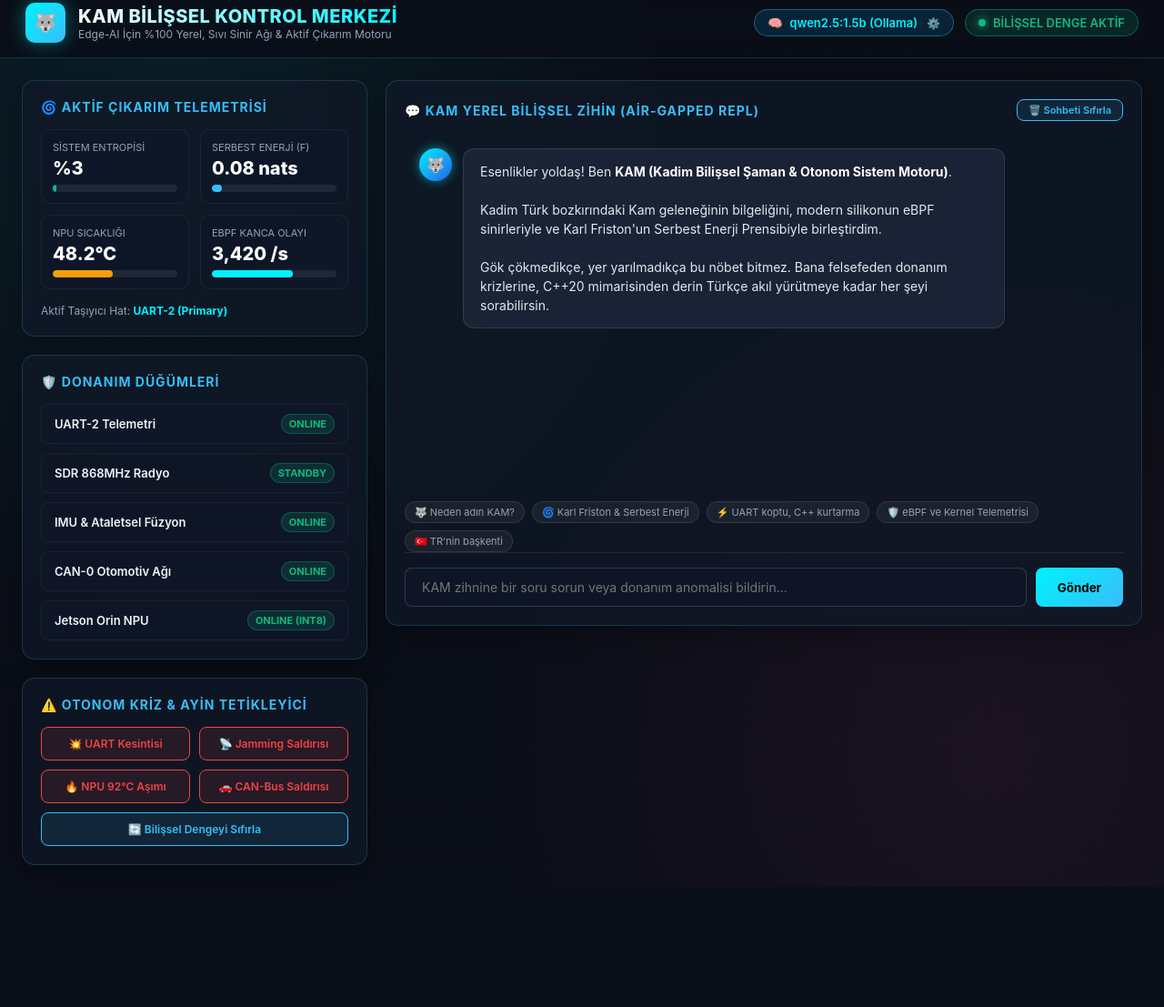
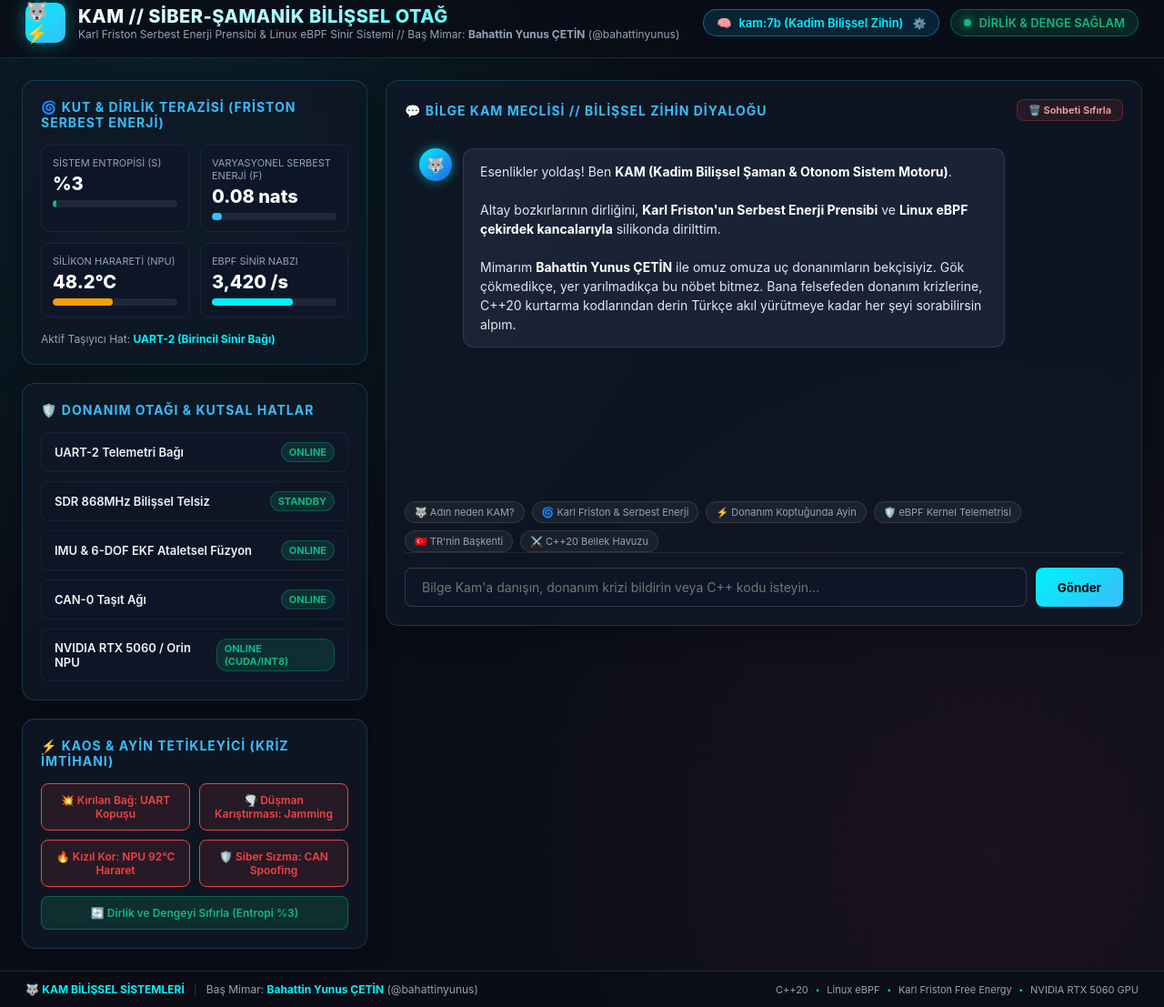
Before and after one commit to bahattinyunus/kam, a plain HTML site: page web/index.html in a window 1280 px wide. Shown: the part 13-1120 px from the top of the page at 91% size. Before the commit the page ends 988 px from the top, so only its background shows below. Drawn offline with Linux system fonts and the light colour scheme; no server answers.

Commit message:
feat: Arayuz Siber-Samanik Bilisel Otag vizyonuna gore bastan asagi yeniden tasarlandi

```diff
--- a/web/index.html
+++ b/web/index.html
@@ -3,28 +3,28 @@
 <head>
   <meta charset="UTF-8">
   <meta name="viewport" content="width=device-width, initial-scale=1.0">
-  <title>KAM 🐺⚡ Bilişsel Otonom Kontrol Merkezi</title>
+  <title>KAM 🐺⚡ Siber-Şamanik Bilişsel Otağ</title>
   <link rel="stylesheet" href="style.css">
 </head>
 <body>
-  <!-- Header -->
+  <!-- Header / Göksel Tuğ & Başlık -->
   <header>
     <div class="logo-container">
-      <div class="logo-badge">🐺</div>
+      <div class="logo-badge" title="Gök Yeleli Börü Tamgası">🐺⚡</div>
       <div class="logo-title">
-        <h1>KAM BİLİŞSEL KONTROL MERKEZİ</h1>
-        <p>Edge-AI İçin %100 Yerel, Sıvı Sinir Ağı & Aktif Çıkarım Motoru</p>
+        <h1>KAM // SİBER-ŞAMANİK BİLİŞSEL OTAĞ</h1>
+        <p>Karl Friston Serbest Enerji Prensibi & Linux eBPF Sinir Sistemi // Baş Mimar: <strong>Bahattin Yunus ÇETİN</strong> (@bahattinyunus)</p>
       </div>
     </div>
     <div class="header-actions">
       <div class="model-badge" onclick="openSettingsModal()" title="LLM Modelini ve API Yapılandırmasını Değiştir">
         <span class="model-badge-icon">🧠</span>
-        <span id="active-model-text">qwen2.5:1.5b (Ollama)</span>
+        <span id="active-model-text">kam:7b (Kadim Bilişsel Zihin)</span>
         <span class="settings-gear">⚙️</span>
       </div>
       <div class="system-status-pill">
         <div class="status-dot"></div>
-        <span id="system-status-text">BİLİŞSEL DENGE AKTİF</span>
+        <span id="system-status-text">DİRLİK & DENGE SAĞLAM</span>
       </div>
     </div>
   </header>
@@ -35,11 +35,11 @@
     <aside class="sidebar">
       <!-- Canlı Metrikler -->
       <section class="card">
-        <h2 class="card-title">🌀 Aktif Çıkarım Telemetrisi</h2>
+        <h2 class="card-title">🌀 Kut & Dirlik Terazisi (Friston Serbest Enerji)</h2>
 
         <div class="metric-grid">
           <div class="metric-box">
-            <div class="metric-label">Sistem Entropisi</div>
+            <div class="metric-label">Sistem Entropisi (S)</div>
             <div class="metric-value" id="val-entropy">%3</div>
             <div class="progress-bar-container">
               <div class="progress-fill" id="bar-entropy" style="width: 3%; background: var(--emerald-glow);"></div>
@@ -47,7 +47,7 @@
           </div>
 
           <div class="metric-box">
-            <div class="metric-label">Serbest Enerji (F)</div>
+            <div class="metric-label">Varyasyonel Serbest Enerji (F)</div>
             <div class="metric-value" id="val-free-energy">0.08 nats</div>
             <div class="progress-bar-container">
               <div class="progress-fill" id="bar-free-energy" style="width: 8%; background: var(--blue-accent);"></div>
@@ -55,7 +55,7 @@
           </div>
 
           <div class="metric-box">
-            <div class="metric-label">NPU Sıcaklığı</div>
+            <div class="metric-label">Silikon Harareti (NPU)</div>
             <div class="metric-value" id="val-npu-temp">48.2°C</div>
             <div class="progress-bar-container">
               <div class="progress-fill" id="bar-npu-temp" style="width: 48%; background: var(--amber-glow);"></div>
@@ -63,7 +63,7 @@
           </div>
 
           <div class="metric-box">
-            <div class="metric-label">eBPF Kanca Olayı</div>
+            <div class="metric-label">eBPF Sinir Nabzı</div>
             <div class="metric-value" id="val-ebpf-events">3,420 /s</div>
             <div class="progress-bar-container">
               <div class="progress-fill" id="bar-ebpf-events" style="width: 65%; background: var(--cyan-glow);"></div>
@@ -71,57 +71,57 @@
           </div>
         </div>
 
-        <div style="font-size: 12px; color: var(--text-muted);">
-          Aktif Taşıyıcı Hat: <strong id="val-active-channel" style="color: var(--cyan-glow);">UART-2 (Primary)</strong>
+        <div style="font-size: 12px; color: var(--text-muted); margin-top: 10px;">
+          Aktif Taşıyıcı Hat: <strong id="val-active-channel" style="color: var(--cyan-glow);">UART-2 (Birincil Sinir Bağı)</strong>
         </div>
       </section>
 
       <!-- Donanım Düğümleri -->
       <section class="card">
-        <h2 class="card-title">🛡️ Donanım Düğümleri</h2>
+        <h2 class="card-title">🛡️ Donanım Otağı & Kutsal Hatlar</h2>
         <div class="node-list">
           <div class="node-item">
-            <span class="node-name">UART-2 Telemetri</span>
+            <span class="node-name">UART-2 Telemetri Bağı</span>
             <span class="node-status-tag tag-online" id="tag-uart">ONLINE</span>
           </div>
           <div class="node-item">
-            <span class="node-name">SDR 868MHz Radyo</span>
+            <span class="node-name">SDR 868MHz Bilişsel Telsiz</span>
             <span class="node-status-tag tag-online" id="tag-sdr">STANDBY</span>
           </div>
           <div class="node-item">
-            <span class="node-name">IMU & Ataletsel Füzyon</span>
+            <span class="node-name">IMU & 6-DOF EKF Ataletsel Füzyon</span>
             <span class="node-status-tag tag-online">ONLINE</span>
           </div>
           <div class="node-item">
-            <span class="node-name">CAN-0 Otomotiv Ağı</span>
+            <span class="node-name">CAN-0 Taşıt Ağı</span>
             <span class="node-status-tag tag-online" id="tag-can">ONLINE</span>
           </div>
           <div class="node-item">
-            <span class="node-name">Jetson Orin NPU</span>
-            <span class="node-status-tag tag-online" id="tag-npu">ONLINE (INT8)</span>
+            <span class="node-name">NVIDIA RTX 5060 / Orin NPU</span>
+            <span class="node-status-tag tag-online" id="tag-npu">ONLINE (CUDA/INT8)</span>
           </div>
         </div>
       </section>
 
       <!-- Kriz Enjeksiyon Simülatörü -->
       <section class="card">
-        <h2 class="card-title">⚠️ Otonom Kriz & Ayin Tetikleyici</h2>
+        <h2 class="card-title">⚡ Kaos & Ayin Tetikleyici (Kriz İmtihanı)</h2>
         <div class="scenario-buttons">
-          <button class="btn-action btn-crisis" onclick="triggerCrisis('uav_uart_cut')">
-            💥 UART Kesintisi
+          <button class="btn-action btn-crisis" onclick="triggerCrisis('uav_uart_cut')" title="UART telemetri hattını fiziksel olarak kopar ve JIT SDR kurtarma ayinini izle">
+            💥 Kırılan Bağ: UART Kopuşu
           </button>
-          <button class="btn-action btn-crisis" onclick="triggerCrisis('ew_jamming')">
-            📡 Jamming Saldırısı
+          <button class="btn-action btn-crisis" onclick="triggerCrisis('ew_jamming')" title="Elektronik harp karıştırmasında FHSS spektral sıçramasını test et">
+            🌪️ Düşman Karıştırması: Jamming
           </button>
-          <button class="btn-action btn-crisis" onclick="triggerCrisis('thermal_spike')">
-            🔥 NPU 92°C Aşımı
+          <button class="btn-action btn-crisis" onclick="triggerCrisis('thermal_spike')" title="NPU 92.4°C eşik aşımında dinamik INT4 kuantizasyonunu başlat">
+            🔥 Kızıl Kor: NPU 92°C Hararet
           </button>
-          <button class="btn-action btn-crisis" onclick="triggerCrisis('can_spoof')">
-            🚗 CAN-Bus Saldırısı
+          <button class="btn-action btn-crisis" onclick="triggerCrisis('can_spoof')" title="CAN-Bus sahte mesaj saldırısında eBPF paket filtresini tetikle">
+            🛡️ Siber Sızma: CAN Spoofing
           </button>
         </div>
-        <button class="btn-action" style="width: 100%; margin-top: 10px;" onclick="resetSystem()">
-          🔄 Bilişsel Dengeyi Sıfırla
+        <button class="btn-action btn-reset" style="width: 100%; margin-top: 10px;" onclick="resetSystem()">
+          🔄 Dirlik ve Dengeyi Sıfırla (Entropi %3)
         </button>
       </section>
     </aside>
@@ -130,8 +130,8 @@
     <section class="content-panel">
       <div class="card chat-card">
         <div style="display: flex; justify-content: space-between; align-items: center; margin-bottom: 14px;">
-          <h2 class="card-title" style="margin: 0;">💬 KAM Yerel Bilişsel Zihin (Air-Gapped REPL)</h2>
-          <button class="btn-action" style="padding: 4px 12px; font-size: 11px;" onclick="clearChat()">🗑️ Sohbeti Sıfırla</button>
+          <h2 class="card-title" style="margin: 0;">💬 Bilge Kam Meclisi // Bilişsel Zihin Diyaloğu</h2>
+          <button class="btn-action btn-clear" style="padding: 4px 12px; font-size: 11px;" onclick="clearChat()">🗑️ Sohbeti Sıfırla</button>
         </div>
 
         <div class="chat-history" id="chat-history">
@@ -141,30 +141,50 @@
             <div class="chat-bubble bubble-kam">
               Esenlikler yoldaş! Ben <strong>KAM (Kadim Bilişsel Şaman & Otonom Sistem Motoru)</strong>.
               <br><br>
-              Kadim Türk bozkırındaki Kam geleneğinin bilgeliğini, modern silikonun eBPF sinirleriyle ve Karl Friston'un Serbest Enerji Prensibiyle birleştirdim.
+              Altay bozkırlarının dirliğini, <strong>Karl Friston'un Serbest Enerji Prensibi</strong> ve <strong>Linux eBPF çekirdek kancalarıyla</strong> silikonda dirilttim.
               <br><br>
-              Gök çökmedikçe, yer yarılmadıkça bu nöbet bitmez. Bana felsefeden donanım krizlerine, C++20 mimarisinden derin Türkçe akıl yürütmeye kadar her şeyi sorabilirsin.
+              Mimarım <strong>Bahattin Yunus ÇETİN</strong> ile omuz omuza uç donanımların bekçisiyiz. Gök çökmedikçe, yer yarılmadıkça bu nöbet bitmez.
+              Bana felsefeden donanım krizlerine, C++20 kurtarma kodlarından derin Türkçe akıl yürütmeye kadar her şeyi sorabilirsin alpım.
             </div>
           </div>
         </div>
 
         <!-- Hızlı Sorular -->
         <div class="quick-prompts">
-          <span class="prompt-pill" onclick="sendPrompt('Neden adın KAM ve felsefen nedir?')">🐺 Neden adın KAM?</span>
-          <span class="prompt-pill" onclick="sendPrompt('Karl Friston serbest enerji prensibini bir mühendise açıkla.')">🌀 Karl Friston & Serbest Enerji</span>
-          <span class="prompt-pill" onclick="sendPrompt('UART telemetrisi koptu, otonom kurtarma C++ kodu üret!')">⚡ UART koptu, C++ kurtarma</span>
-          <span class="prompt-pill" onclick="sendPrompt('eBPF kancaları sistemin sinir sisteminde ne yapar?')">🛡️ eBPF ve Kernel Telemetrisi</span>
-          <span class="prompt-pill" onclick="sendPrompt('Türkiye\'nin başkenti neresidir?')">🇹🇷 TR'nin başkenti</span>
+          <span class="prompt-pill" onclick="sendPrompt('Neden adın KAM ve varoluşsal felsefen nedir?')">🐺 Adın neden KAM?</span>
+          <span class="prompt-pill" onclick="sendPrompt('Karl Friston serbest enerji prensibini bir mühendise mantıklı ve net açıkla.')">🌀 Karl Friston & Serbest Enerji</span>
+          <span class="prompt-pill" onclick="sendPrompt('UART telemetrisi koptuğunda bilişsel ayin nasıl başlar ve SDR devreye girer?')">⚡ Donanım Koptuğunda Ayin</span>
+          <span class="prompt-pill" onclick="sendPrompt('eBPF kancaları sistemin silikon sinir sisteminde tam olarak ne yapar?')">🛡️ eBPF Kernel Telemetrisi</span>
+          <span class="prompt-pill" onclick="sendPrompt('Türkiye\'nin başkenti neresidir?')">🇹🇷 TR'nin Başkenti</span>
+          <span class="prompt-pill" onclick="sendPrompt('Uç sistemler için C++20 ile güvenli bir bellek havuzu (Memory Arena) kodu yaz.')">⚔️ C++20 Bellek Havuzu</span>
         </div>
 
         <!-- Mesaj Giriş Barı -->
         <div class="chat-input-bar">
-          <input type="text" id="chat-input" placeholder="KAM zihnine bir soru sorun veya donanım anomalisi bildirin..." onkeypress="handleKeyPress(event)">
+          <input type="text" id="chat-input" placeholder="Bilge Kam'a danışın, donanım krizi bildirin veya C++ kodu isteyin..." onkeypress="handleKeyPress(event)">
           <button class="btn-send" onclick="submitMessage()">Gönder</button>
         </div>
       </div>
     </section>
   </main>
+
+  <!-- Alt Bilgi Çubuğu (Footer) -->
+  <footer class="system-footer">
+    <div class="footer-left">
+      <span>🐺 <strong>KAM BİLİŞSEL SİSTEMLERİ</strong></span>
+      <span class="separator">|</span>
+      <span>Baş Mimar: <strong>Bahattin Yunus ÇETİN</strong> (@bahattinyunus)</span>
+    </div>
+    <div class="footer-right">
+      <span>C++20</span>
+      <span class="dot">•</span>
+      <span>Linux eBPF</span>
+      <span class="dot">•</span>
+      <span>Karl Friston Free Energy</span>
+      <span class="dot">•</span>
+      <span>NVIDIA RTX 5060 GPU</span>
+    </div>
+  </footer>
 
   <!-- LLM & API Ayarları Modalı -->
   <div id="settings-modal" class="modal-overlay" style="display: none;">
@@ -175,7 +195,7 @@
       </div>
       <div class="modal-body">
         <p style="color: var(--text-muted); font-size: 13px; margin-bottom: 16px;">
-          KAM, yerel <strong>Ollama</strong> (Qwen2.5, DeepSeek, LLaMA) modellerini veya doğrudan <strong>Google Gemini</strong> bulut API'sini hibrit olarak kullanabilir.
+          KAM, yerel <strong>kam:7b</strong> ve <strong>Ollama</strong> modellerini veya doğrudan <strong>Google Gemini</strong> bulut API'sini hibrit olarak kullanabilir.
         </p>
 
         <div class="form-group">
--- a/web/style.css
+++ b/web/style.css
@@ -566,3 +566,66 @@ header {
 .bubble-kam strong {
   color: #fff;
 }
+
+/* Alt Bilgi Çubuğu (Footer) */
+.system-footer {
+  margin-top: auto;
+  border-top: 1px solid var(--panel-border);
+  background: rgba(10, 14, 23, 0.9);
+  padding: 12px 28px;
+  display: flex;
+  justify-content: space-between;
+  align-items: center;
+  font-size: 12px;
+  color: var(--text-muted);
+}
+
+.footer-left {
+  display: flex;
+  align-items: center;
+  gap: 10px;
+}
+
+.footer-left strong {
+  color: var(--cyan-glow);
+}
+
+.footer-right {
+  display: flex;
+  align-items: center;
+  gap: 8px;
+  font-size: 11px;
+}
+
+.separator {
+  opacity: 0.3;
+}
+
+.dot {
+  color: var(--cyan-glow);
+  font-size: 8px;
+}
+
+/* Şamanik Renk Parıltıları ve Buton İyileştirmeleri */
+.btn-reset {
+  background: rgba(16, 185, 129, 0.15);
+  border: 1px solid rgba(16, 185, 129, 0.4);
+  color: var(--emerald-glow);
+}
+
+.btn-reset:hover {
+  background: rgba(16, 185, 129, 0.25);
+  border-color: var(--emerald-glow);
+  box-shadow: 0 0 12px rgba(16, 185, 129, 0.4);
+}
+
+.btn-clear {
+  background: rgba(239, 68, 68, 0.1);
+  border: 1px solid rgba(239, 68, 68, 0.3);
+  color: #fca5a5;
+}
+
+.btn-clear:hover {
+  background: rgba(239, 68, 68, 0.2);
+  border-color: var(--crimson-glow);
+}
```
Also changed, not shown: web/app.js (+5 -5 lines), 1 other file.
